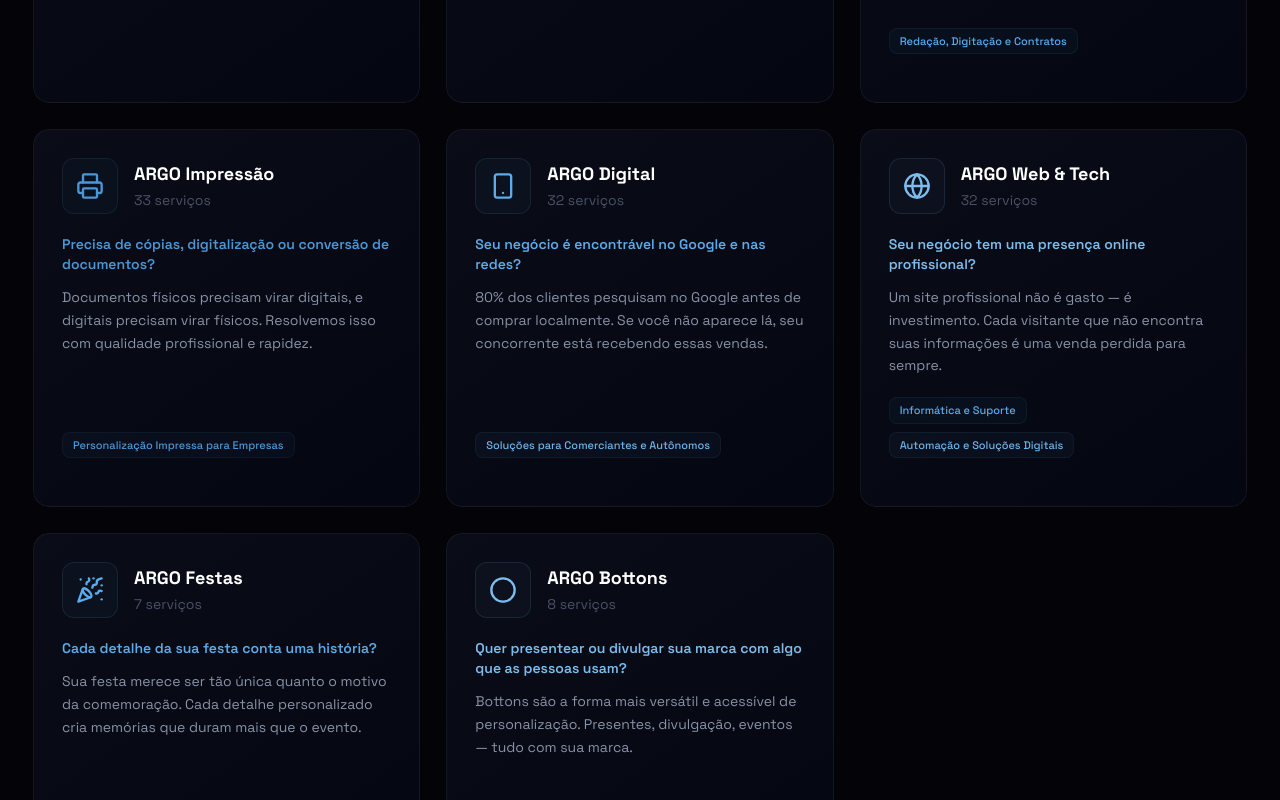
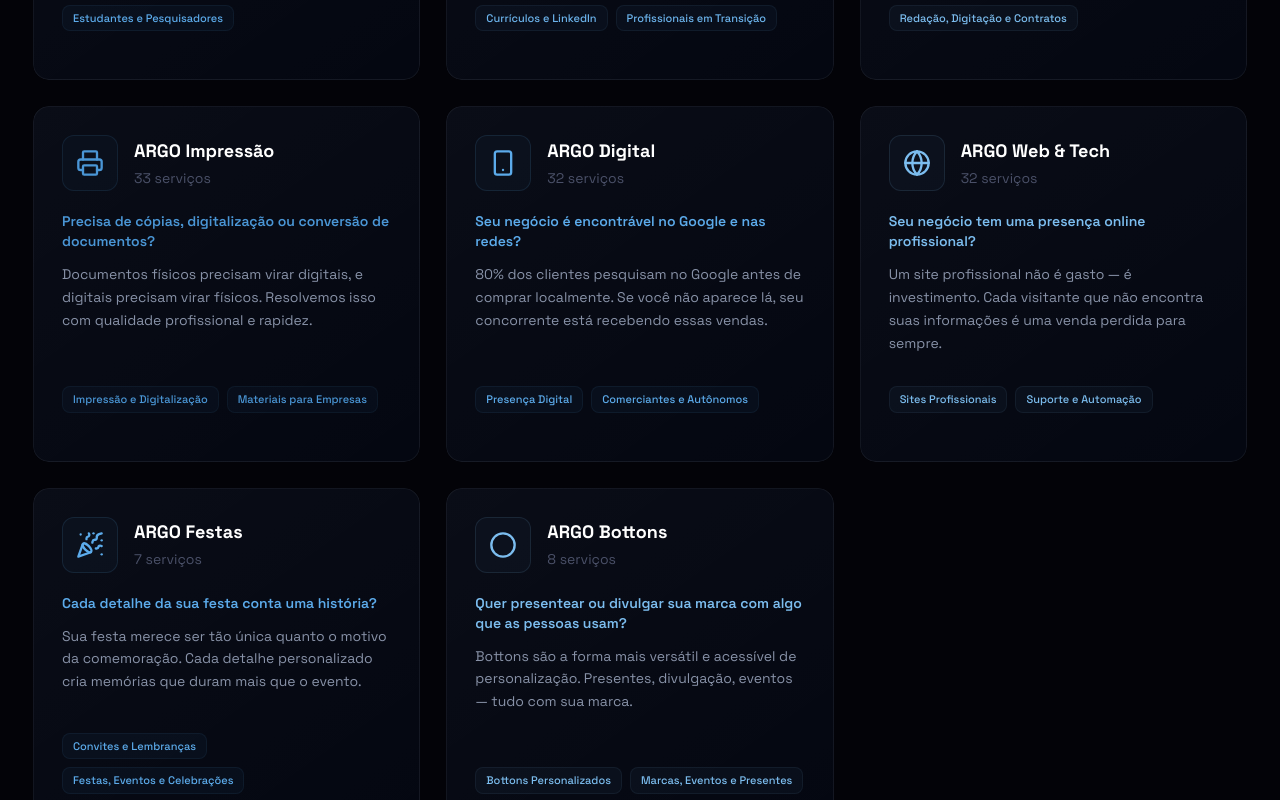
Before and after one commit to tassiadossantos/catalogo-argo, a React (Vite) app: page / in a window 1280 px wide. Shown: the part 1220-2020 px from the top of the page. Built offline with nearby package versions, Linux system fonts and the light colour scheme.

Commit message:
Adiciona destaques aos cards de marcas

```diff
--- a/src/App.jsx
+++ b/src/App.jsx
@@ -199,10 +199,6 @@ function CatalogPage() {
                   const cat = categorias.find((c) => c.id === catId);
                   return sum + (cat ? cat.itens.length : 0);
                 }, 0);
-                const otherCats = brand.categoriaIds.slice(1)
-                  .map((catId) => categorias.find((c) => c.id === catId))
-                  .filter(Boolean);
-
                 return (
                   <Link
                     key={brand.slug}
@@ -237,15 +233,15 @@ function CatalogPage() {
                         {primaryCat.subtexto}
                       </p>
 
-                      {otherCats.length > 0 && (
+                      {brand.destaques?.length > 0 && (
                         <div className="flex flex-wrap gap-2 mb-5">
-                          {otherCats.map((oc) => (
+                          {brand.destaques.map((destaque) => (
                             <span
-                              key={oc.id}
+                              key={destaque}
                               className="inline-flex items-center gap-1.5 px-2.5 py-1 rounded-lg text-[11px] font-medium"
-                              style={{ backgroundColor: `${getAccent(oc.id)}0a`, color: getAccent(oc.id), border: `1px solid ${getAccent(oc.id)}12` }}
+                              style={{ backgroundColor: `${accent}0a`, color: accent, border: `1px solid ${accent}12` }}
                             >
-                              {oc.titulo}
+                              {destaque}
                             </span>
                           ))}
                         </div>
--- a/src/data/brands.js
+++ b/src/data/brands.js
@@ -3,40 +3,48 @@ export const brands = [
     slug: 'argo-academico',
     nome: 'ARGO Acadêmico',
     categoriaIds: ['trabalhos-academicos'],
+    destaques: ['TCC, Artigos e Formatação', 'Estudantes e Pesquisadores'],
   },
   {
     slug: 'argo-carreira',
     nome: 'ARGO Carreira',
     categoriaIds: ['curriculos-carreira'],
+    destaques: ['Currículos e LinkedIn', 'Profissionais em Transição'],
   },
   {
     slug: 'argo-documentos',
     nome: 'ARGO Documentos',
     categoriaIds: ['servicos-online-burocraticos', 'redacao-digitação-contratos'],
+    destaques: ['Serviços Online e Burocráticos', 'Redação, Digitação e Contratos'],
   },
   {
     slug: 'argo-impressao',
     nome: 'ARGO Impressão',
     categoriaIds: ['impressao-digitalizacao', 'personalizacao-impressa'],
+    destaques: ['Impressão e Digitalização', 'Materiais para Empresas'],
   },
   {
     slug: 'argo-digital',
     nome: 'ARGO Digital',
     categoriaIds: ['presenca-digital', 'comerciantes-autonomos'],
+    destaques: ['Presença Digital', 'Comerciantes e Autônomos'],
   },
   {
     slug: 'argo-web-tech',
     nome: 'ARGO Web & Tech',
     categoriaIds: ['desenvolvimento-web', 'informatica-suporte', 'automacao-solucoes-digitais'],
+    destaques: ['Sites Profissionais', 'Suporte e Automação'],
   },
   {
     slug: 'argo-festas',
     nome: 'ARGO Festas',
     categoriaIds: ['festas-personalizados'],
+    destaques: ['Convites e Lembranças', 'Festas, Eventos e Celebrações'],
   },
   {
     slug: 'argo-bottons',
     nome: 'ARGO Bottons',
     categoriaIds: ['bottons-personalizados'],
+    destaques: ['Bottons Personalizados', 'Marcas, Eventos e Presentes'],
   },
 ];
```
